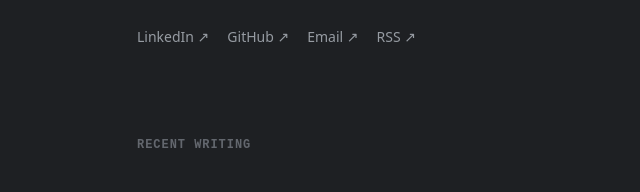
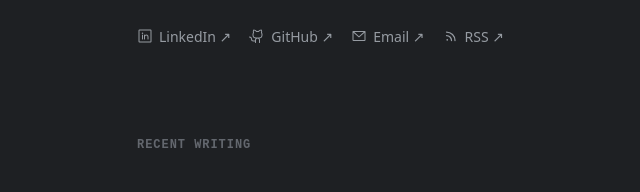
Before and after one commit to QuantumDancer/rottler.io, an Astro site in the folder frontend/: page / in a window 1280 px wide. Shown: the part 608-800 px from the top of the page, 173-813 px from the left. Built offline with nearby package versions, Linux system fonts and the light colour scheme; Astro itself is replaced by a stand-in of ours.

Commit message:
Add icons for socials and rss

```diff
--- /dev/null
+++ b/frontend/src/components/SocialIcon.astro
@@ -0,0 +1,56 @@
+---
+// Inline social glyphs, carried over from the legacy site so the links keep
+// their familiar marks. Glyph data and the name union live in
+// `social-icons.ts`; see there for why they are inlined rather than pulled
+// from an icon package.
+//
+// Every icon inherits the surrounding text color via `currentColor`, so they
+// follow the theme toggle and link hover states without extra styling.
+import { socialIconPaths, type SocialIconName } from './social-icons';
+
+interface Props {
+  name: SocialIconName;
+  /** Rendered size in px; 16 lines up with the 14px social link text. */
+  size?: number;
+}
+
+const { name, size = 16 } = Astro.props;
+---
+
+{
+  /*
+    The RSS mark is drawn as strokes (dot plus two arcs) instead of a filled
+    path. The 20px stroke width on the 256 grid matches the visual weight of
+    the filled Phosphor glyphs next to it.
+  */
+}
+{
+  name === 'rss' ? (
+    <svg
+      width={size}
+      height={size}
+      viewBox="0 0 256 256"
+      fill="none"
+      stroke="currentColor"
+      stroke-width="20"
+      stroke-linecap="round"
+      aria-hidden="true"
+      focusable="false"
+    >
+      <circle cx="68" cy="188" r="14" fill="currentColor" stroke="none" />
+      <path d="M56,120a80,80,0,0,1,80,80" />
+      <path d="M56,64A136,136,0,0,1,192,200" />
+    </svg>
+  ) : (
+    <svg
+      width={size}
+      height={size}
+      viewBox="0 0 256 256"
+      fill="currentColor"
+      aria-hidden="true"
+      focusable="false"
+    >
+      <path d={socialIconPaths[name]} />
+    </svg>
+  )
+}
--- /dev/null
+++ b/frontend/src/components/social-icons.ts
@@ -0,0 +1,25 @@
+// Glyph data for `SocialIcon.astro`, kept in a plain TS module so other
+// modules (notably `src/data/site.ts`) can import the icon-name type — Astro
+// components cannot export types.
+//
+// The marks are carried over from the legacy site, which pulled them from
+// Phosphor via astro-icon. Here the handful of paths we actually need are
+// inlined instead, which avoids an icon dependency and a build-time sprite for
+// four glyphs. All are drawn on Phosphor's 256×256 grid.
+
+export type SocialIconName = 'github' | 'linkedin' | 'email' | 'rss';
+
+// Phosphor "github-logo", "linkedin-logo" and "envelope-simple" (regular
+// weight). The RSS mark is intentionally absent: the legacy site never had
+// one, so `SocialIcon.astro` draws it from strokes rather than a filled path.
+export const socialIconPaths: Record<
+  Exclude<SocialIconName, 'rss'>,
+  string
+> = {
+  github:
+    'M208.31,75.68A59.78,59.78,0,0,0,202.93,28,8,8,0,0,0,196,24a59.75,59.75,0,0,0-48,24H124A59.75,59.75,0,0,0,76,24a8,8,0,0,0-6.93,4,59.78,59.78,0,0,0-5.38,47.68A58.14,58.14,0,0,0,56,104v8a56.06,56.06,0,0,0,48.44,55.47A39.8,39.8,0,0,0,96,192v8H72a24,24,0,0,1-24-24A40,40,0,0,0,8,136a8,8,0,0,0,0,16,24,24,0,0,1,24,24,40,40,0,0,0,40,40H96v16a8,8,0,0,0,16,0V192a24,24,0,0,1,48,0v40a8,8,0,0,0,16,0V192a39.8,39.8,0,0,0-8.44-24.53A56.06,56.06,0,0,0,216,112v-8A58.14,58.14,0,0,0,208.31,75.68ZM200,112a40,40,0,0,1-40,40H112a40,40,0,0,1-40-40v-8a41.74,41.74,0,0,1,6.9-22.48A8,8,0,0,0,80,73.83a43.81,43.81,0,0,1,.79-33.58,43.88,43.88,0,0,1,32.32,20.06A8,8,0,0,0,119.82,64h32.35a8,8,0,0,0,6.74-3.69,43.87,43.87,0,0,1,32.32-20.06A43.81,43.81,0,0,1,192,73.83a8.09,8.09,0,0,0,1,7.65A41.72,41.72,0,0,1,200,104Z',
+  linkedin:
+    'M216,24H40A16,16,0,0,0,24,40V216a16,16,0,0,0,16,16H216a16,16,0,0,0,16-16V40A16,16,0,0,0,216,24Zm0,192H40V40H216V216ZM96,112v64a8,8,0,0,1-16,0V112a8,8,0,0,1,16,0Zm88,28v36a8,8,0,0,1-16,0V140a20,20,0,0,0-40,0v36a8,8,0,0,1-16,0V112a8,8,0,0,1,15.79-1.78A36,36,0,0,1,184,140ZM100,84A12,12,0,1,1,88,72,12,12,0,0,1,100,84Z',
+  email:
+    'M224,48H32a8,8,0,0,0-8,8V192a16,16,0,0,0,16,16H216a16,16,0,0,0,16-16V56A8,8,0,0,0,224,48ZM203.43,64,128,133.15,52.57,64ZM216,192H40V74.19l82.59,75.71a8,8,0,0,0,10.82,0L216,74.19V192Z',
+};
--- a/frontend/src/data/site.ts
+++ b/frontend/src/data/site.ts
@@ -2,9 +2,13 @@
 // the layout header/footer. Pages and the RSS feed read from here so there is
 // one source of truth for name/description/URL.
 
+import type { SocialIconName } from '../components/social-icons';
+
 export interface SocialLink {
   label: string;
   href: string;
+  /** Glyph shown left of the label; omitted for plain text links such as nav. */
+  icon?: SocialIconName;
 }
 
 export const site = {
@@ -15,9 +19,13 @@ export const site = {
 };
 
 export const socialLinks: SocialLink[] = [
-  { label: 'LinkedIn', href: 'https://www.linkedin.com/in/benjamin-rottler' },
-  { label: 'GitHub', href: 'https://github.com/QuantumDancer' },
-  { label: 'Email', href: 'mailto:benjamin@rottler.io' },
+  {
+    label: 'LinkedIn',
+    href: 'https://www.linkedin.com/in/benjamin-rottler',
+    icon: 'linkedin',
+  },
+  { label: 'GitHub', href: 'https://github.com/QuantumDancer', icon: 'github' },
+  { label: 'Email', href: 'mailto:benjamin@rottler.io', icon: 'email' },
   // The legacy site also linked an Instagram profile
   // (https://www.instagram.com/quantumdancer93). It was intentionally dropped
   // for the rebuild: an off-topic, dated tone for the new professional site.
--- a/frontend/src/pages/index.astro
+++ b/frontend/src/pages/index.astro
@@ -2,6 +2,7 @@
 import { Image } from 'astro:assets';
 import BaseLayout from '../layouts/BaseLayout.astro';
 import portrait from '../assets/portrait.jpg';
+import SocialIcon from '../components/SocialIcon.astro';
 import { socialLinks } from '../data/site';
 import { getPublishedPosts } from '../lib/posts';
 
@@ -36,11 +37,14 @@ const dateFormatter = new Intl.DateTimeFormat('en-US', {
       </p>
       <nav class="social" aria-label="Social links">
         {
-          socialLinks.map(({ label, href }) => (
-            <a href={href}>{label} ↗</a>
+          socialLinks.map(({ label, href, icon }) => (
+            <a href={href}>
+              {icon && <SocialIcon name={icon} />}
+              {label} ↗
+            </a>
           ))
         }
-        <a href="/rss.xml">RSS ↗</a>
+        <a href="/rss.xml"><SocialIcon name="rss" />RSS ↗</a>
       </nav>
     </section>
 
@@ -135,9 +139,19 @@ const dateFormatter = new Intl.DateTimeFormat('en-US', {
     font-size: 14px;
   }
 
+  /* Icon, label and the ↗ affordance sit on one baseline-ish row; the icon is
+     nudged down slightly because its 256-grid glyphs read high against text. */
   .social a {
+    display: inline-flex;
+    align-items: center;
+    gap: 6px;
     color: var(--muted);
     text-decoration: none;
+  }
+
+  .social a svg {
+    flex: none;
+    translate: 0 1px;
   }
 
   .writing {
```
